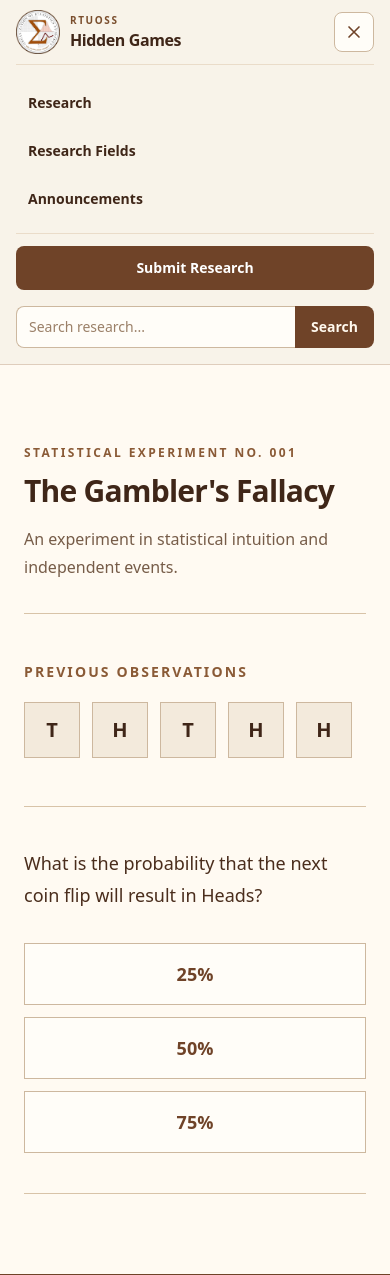
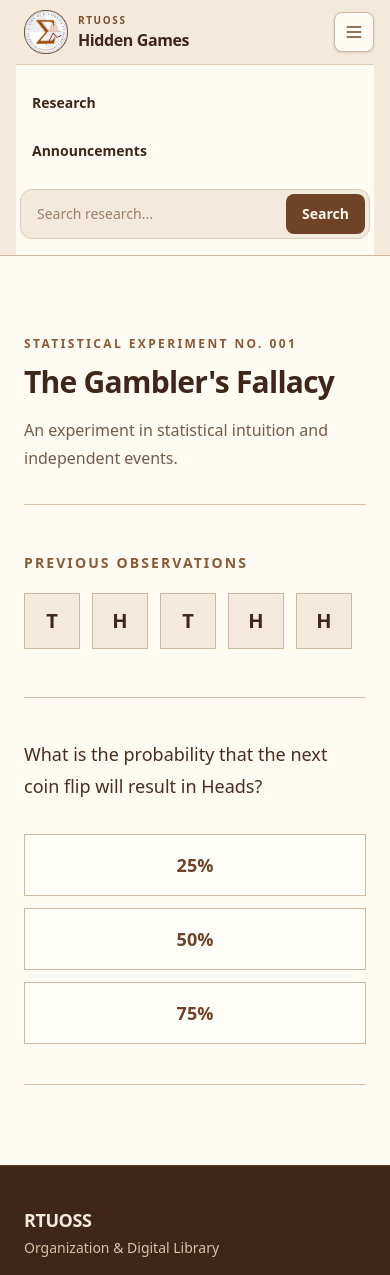
Before and after one commit to Currentflow1/RTU-OSS-Website, a Django app: page /easter/ in a window 390 px wide, after a click on "Open navigation menu". Shown: the top 1275 px of the page. Run offline with Django 5.2, Linux system fonts and the light colour scheme; some libraries are stand-ins or nearby versions.

Commit message:
Mobile v1.2

```diff
--- a/theme/static/css/dist/styles.css
+++ b/theme/static/css/dist/styles.css
@@ -370,6 +370,9 @@
   .h-1\.5 {
     height: calc(var(--spacing) * 1.5);
   }
+  .h-3 {
+    height: calc(var(--spacing) * 3);
+  }
   .h-3\.5 {
     height: calc(var(--spacing) * 3.5);
   }
@@ -409,6 +412,9 @@
   .max-h-16 {
     max-height: calc(var(--spacing) * 16);
   }
+  .min-h-0 {
+    min-height: calc(var(--spacing) * 0);
+  }
   .min-h-16 {
     min-height: calc(var(--spacing) * 16);
   }
@@ -424,6 +430,9 @@
   .w-1\.5 {
     width: calc(var(--spacing) * 1.5);
   }
+  .w-3 {
+    width: calc(var(--spacing) * 3);
+  }
   .w-3\.5 {
     width: calc(var(--spacing) * 3.5);
   }
@@ -514,6 +523,9 @@
   .border-collapse {
     border-collapse: collapse;
   }
+  .rotate-90 {
+    rotate: 90deg;
+  }
   .rotate-180 {
     rotate: 180deg;
   }
@@ -522,6 +534,12 @@
   }
   .resize {
     resize: both;
+  }
+  .grid-rows-\[0fr\] {
+    grid-template-rows: 0fr;
+  }
+  .grid-rows-\[1fr\] {
+    grid-template-rows: 1fr;
   }
   .flex-col {
     flex-direction: column;
@@ -725,6 +743,9 @@
   .border-\[\#d8c3a8\] {
     border-color: #d8c3a8;
   }
+  .border-\[\#dfcdb7\] {
+    border-color: #dfcdb7;
+  }
   .border-\[\#eadcc9\] {
     border-color: #eadcc9;
   }
@@ -785,12 +806,18 @@
   .bg-red-50 {
     background-color: var(--color-red-50);
   }
+  .bg-transparent {
+    background-color: transparent;
+  }
   .bg-white {
     background-color: var(--color-white);
   }
   .object-contain {
     object-fit: contain;
   }
+  .p-1 {
+    padding: calc(var(--spacing) * 1);
+  }
   .p-2 {
     padding: calc(var(--spacing) * 2);
   }
@@ -814,6 +841,9 @@
   }
   .px-0\.5 {
     padding-inline: calc(var(--spacing) * 0.5);
+  }
+  .px-1 {
+    padding-inline: calc(var(--spacing) * 1);
   }
   .px-2 {
     padding-inline: calc(var(--spacing) * 2);
@@ -1127,6 +1157,12 @@
     &::placeholder {
       color: #9a806b;
     }
+  }
+  .opacity-0 {
+    opacity: 0%;
+  }
+  .opacity-100 {
+    opacity: 100%;
   }
   .shadow-lg {
     --tw-shadow: 0 10px 15px -3px var(--tw-shadow-color, rgb(0 0 0 / 0.1)), 0 4px 6px -4px var(--tw-shadow-color, rgb(0 0 0 / 0.1));
@@ -1148,15 +1184,33 @@
     transition-timing-function: var(--tw-ease, var(--default-transition-timing-function));
     transition-duration: var(--tw-duration, var(--default-transition-duration));
   }
+  .transition-\[grid-template-rows\,opacity\] {
+    transition-property: grid-template-rows,opacity;
+    transition-timing-function: var(--tw-ease, var(--default-transition-timing-function));
+    transition-duration: var(--tw-duration, var(--default-transition-duration));
+  }
+  .transition-colors {
+    transition-property: color, background-color, border-color, outline-color, text-decoration-color, fill, stroke, --tw-gradient-from, --tw-gradient-via, --tw-gradient-to;
+    transition-timing-function: var(--tw-ease, var(--default-transition-timing-function));
+    transition-duration: var(--tw-duration, var(--default-transition-duration));
+  }
   .transition-transform {
     transition-property: transform, translate, scale, rotate;
     transition-timing-function: var(--tw-ease, var(--default-transition-timing-function));
     transition-duration: var(--tw-duration, var(--default-transition-duration));
   }
+  .duration-150 {
+    --tw-duration: 150ms;
+    transition-duration: 150ms;
+  }
   .duration-200 {
     --tw-duration: 200ms;
     transition-duration: 200ms;
   }
+  .ease-out {
+    --tw-ease: var(--ease-out);
+    transition-timing-function: var(--ease-out);
+  }
   .outline-none {
     --tw-outline-style: none;
     outline-style: none;
@@ -1169,6 +1223,16 @@
       }
     }
   }
+  .group-hover\:scale-105 {
+    &:is(:where(.group):hover *) {
+      @media (hover: hover) {
+        --tw-scale-x: 105%;
+        --tw-scale-y: 105%;
+        --tw-scale-z: 105%;
+        scale: var(--tw-scale-x) var(--tw-scale-y);
+      }
+    }
+  }
   .group-hover\:scale-\[1\.03\] {
     &:is(:where(.group):hover *) {
       @media (hover: hover) {
@@ -1202,6 +1266,14 @@
       @media (hover: hover) {
         color: #70452a;
       }
+    }
+  }
+  .group-active\:scale-95 {
+    &:is(:where(.group):active *) {
+      --tw-scale-x: 95%;
+      --tw-scale-y: 95%;
+      --tw-scale-z: 95%;
+      scale: var(--tw-scale-x) var(--tw-scale-y);
     }
   }
   .file\:mr-4 {
@@ -1293,6 +1365,24 @@
       }
     }
   }
+  .hover\:-translate-y-px {
+    &:hover {
+      @media (hover: hover) {
+        --tw-translate-y: -1px;
+        translate: var(--tw-translate-x) var(--tw-translate-y);
+      }
+    }
+  }
+  .hover\:scale-105 {
+    &:hover {
+      @media (hover: hover) {
+        --tw-scale-x: 105%;
+        --tw-scale-y: 105%;
+        --tw-scale-z: 105%;
+        scale: var(--tw-scale-x) var(--tw-scale-y);
+      }
+    }
+  }
   .hover\:border-\[\#3f2618\] {
     &:hover {
       @media (hover: hover) {
@@ -1381,6 +1471,20 @@
     &:hover {
       @media (hover: hover) {
         background-color: var(--color-red-100);
+      }
+    }
+  }
+  .hover\:bg-white {
+    &:hover {
+      @media (hover: hover) {
+        background-color: var(--color-white);
+      }
+    }
+  }
+  .hover\:pl-4 {
+    &:hover {
+      @media (hover: hover) {
+        padding-left: calc(var(--spacing) * 4);
       }
     }
   }
@@ -1439,6 +1543,11 @@
   .focus\:border-\[\#8a5a36\] {
     &:focus {
       border-color: #8a5a36;
+    }
+  }
+  .focus\:bg-\[\#fffdf8\] {
+    &:focus {
+      background-color: #fffdf8;
     }
   }
   .focus\:ring-2 {
@@ -1468,6 +1577,25 @@
       outline-style: none;
     }
   }
+  .active\:translate-y-0 {
+    &:active {
+      --tw-translate-y: calc(var(--spacing) * 0);
+      translate: var(--tw-translate-x) var(--tw-translate-y);
+    }
+  }
+  .active\:scale-95 {
+    &:active {
+      --tw-scale-x: 95%;
+      --tw-scale-y: 95%;
+      --tw-scale-z: 95%;
+      scale: var(--tw-scale-x) var(--tw-scale-y);
+    }
+  }
+  .active\:scale-\[0\.98\] {
+    &:active {
+      scale: 0.98;
+    }
+  }
   .sm\:right-auto {
     @media (width >= 40rem) {
       right: auto;
@@ -2035,6 +2163,10 @@
   syntax: "*";
   inherits: false;
 }
+@property --tw-ease {
+  syntax: "*";
+  inherits: false;
+}
 @property --tw-translate-x {
   syntax: "*";
   inherits: false;
@@ -2049,6 +2181,21 @@
   syntax: "*";
   inherits: false;
   initial-value: 0;
+}
+@property --tw-scale-x {
+  syntax: "*";
+  inherits: false;
+  initial-value: 1;
+}
+@property --tw-scale-y {
+  syntax: "*";
+  inherits: false;
+  initial-value: 1;
+}
+@property --tw-scale-z {
+  syntax: "*";
+  inherits: false;
+  initial-value: 1;
 }
 @layer properties {
   @supports ((-webkit-hyphens: none) and (not (margin-trim: inline))) or ((-moz-orient: inline) and (not (color:rgb(from red r g b)))) {
@@ -2093,9 +2240,13 @@
       --tw-drop-shadow-alpha: 100%;
       --tw-drop-shadow-size: initial;
       --tw-duration: initial;
+      --tw-ease: initial;
       --tw-translate-x: 0;
       --tw-translate-y: 0;
       --tw-translate-z: 0;
-    }
-  }
-}
+      --tw-scale-x: 1;
+      --tw-scale-y: 1;
+      --tw-scale-z: 1;
+    }
+  }
+}
--- a/theme/templates/partials/header.html
+++ b/theme/templates/partials/header.html
@@ -1,12 +1,12 @@
 {% load static %}
 
-<header class="sticky top-0 z-50 border-b border-amber-900/20 bg-[#f8f3e9]">
+<header class="sticky top-0 z-50 border-b border-[#cdb89f] bg-[#f3eadc]">
     <div class="mx-auto max-w-7xl px-4 sm:px-6 lg:px-8">
-    <div class="flex min-h-16 items-center justify-between gap-4 lg:min-h-20">
+        <div class="flex min-h-16 items-center justify-between gap-3 lg:min-h-20">
 
         <a
             href="{% if request.resolver_match.app_name == 'org' %}{% url 'org:home' %}{% else %}{% url 'research:home' %}{% endif %}"
-            class="group flex min-w-0 items-center gap-2.5 sm:gap-3"
+            class="group flex min-w-0 items-center gap-2.5 rounded-lg px-2 py-1.5 transition-colors duration-150 sm:gap-3"
             aria-label="RTUOSS home"
         >
             <div class="flex h-11 w-11 shrink-0 items-center justify-center sm:h-12 sm:w-12 lg:h-14 lg:w-14">
@@ -14,7 +14,7 @@
                     id="rtuoss-easter-egg"
                     src="{% static 'research/images/emblem.png' %}"
                     alt="RTUOSS emblem"
-                    class="max-h-11 max-w-11 object-contain transition-transform duration-200 group-hover:scale-[1.03] sm:max-h-12 sm:max-w-12 lg:max-h-14 lg:max-w-14"
+                    class="max-h-11 max-w-11 object-contain sm:max-h-12 sm:max-w-12 lg:max-h-14 lg:max-w-14 hover:scale-105"
                 >
             </div>
 
@@ -45,24 +45,17 @@
             </div>
         </a>
 
-        <nav class="hidden items-center gap-1 lg:flex">
+        <nav class="hidden items-center rounded-xl border border-[#dfcdb7] bg-[#fffaf2] p-1 shadow-sm lg:flex">
             <a
                 href="{% url 'research:home' %}"
-                class="rounded-lg px-3 py-2 text-sm font-semibold text-[#6f4328] transition hover:bg-[#f3eadc] hover:text-[#3f2618]"
+                class="rounded-lg px-3 py-2 text-sm font-semibold text-[#6f4328] transition-colors duration-150 hover:bg-[#f3eadc] hover:text-[#3f2618]"
             >
                 Research
             </a>
 
             <a
-                href="{% url 'research:field_list' %}"
-                class="rounded-lg px-3 py-2 text-sm font-semibold text-[#6f4328] transition hover:bg-[#f3eadc] hover:text-[#3f2618]"
-            >
-                Research Fields
-            </a>
-
-            <a
                 href="{% url 'org:home' %}"
-                class="rounded-lg px-3 py-2 text-sm font-semibold text-[#6f4328] transition hover:bg-[#f3eadc] hover:text-[#3f2618]"
+                class="rounded-lg px-3 py-2 text-sm font-semibold text-[#6f4328] transition-colors duration-150 hover:bg-[#f3eadc] hover:text-[#3f2618]"
             >
                 Announcements
             </a>
@@ -71,7 +64,7 @@
         <form
             method="get"
             action="{% url 'research:search' %}"
-            class="hidden min-w-0 lg:block lg:w-72 xl:w-80"
+            class="hidden min-w-0 rounded-xl border border-[#dfcdb7] bg-[#fffaf2] p-1 shadow-sm lg:block lg:w-72 xl:w-80"
         >
             <label
                 for="desktop-search"
@@ -87,12 +80,12 @@
                     name="q"
                     value="{{ request.GET.q|default:'' }}"
                     placeholder="Search research..."
-                    class="min-w-0 flex-1 rounded-l-lg border border-[#cdb89f] border-r-0 bg-[#fffdf8] px-3 py-2 text-sm text-[#4a2d1c] outline-none placeholder:text-[#9b8068] focus:border-[#8a5a36] focus:ring-2 focus:ring-[#9a6942]/20"
+                    class="min-w-0 flex-1 rounded-lg bg-transparent px-3 py-2 text-sm text-[#4a2d1c] outline-none placeholder:text-[#9b8068] transition-colors duration-150 focus:bg-[#fffdf8]"
                 >
 
                 <button
                     type="submit"
-                    class="shrink-0 rounded-r-lg bg-[#6f4328] px-4 py-2 text-sm font-semibold text-[#fff8ed] transition hover:bg-[#4d2d1c]"
+                    class="shrink-0 rounded-lg bg-[#6f4328] px-4 py-2 text-sm font-semibold text-[#fff8ed] transition-colors duration-150 hover:bg-[#4d2d1c]"
                 >
                     Search
                 </button>
@@ -104,7 +97,7 @@
             id="mobile-menu-button"
             aria-expanded="false"
             aria-controls="mobile-menu"
-            class="inline-flex h-10 w-10 shrink-0 items-center justify-center rounded-lg border border-[#cdb89f] bg-[#fffdf8] text-[#6f4328] transition hover:border-[#8a5a36] hover:bg-[#f3eadc] lg:hidden"
+            class="inline-flex h-10 w-10 shrink-0 items-center justify-center rounded-lg border border-[#cdb89f] bg-[#fffaf2] text-[#6f4328] shadow-sm transition-colors duration-150 hover:bg-white hover:text-[#3f2618] lg:hidden"
         >
             <span class="sr-only">Open navigation menu</span>
 
@@ -124,48 +117,35 @@
                 />
             </svg>
         </button>
-
     </div>
 
     <div
         id="mobile-menu"
-        class="hidden border-t border-[#eadcc9] pb-4 pt-4 lg:hidden"
+        class="grid grid-rows-[0fr] opacity-0 transition-[grid-template-rows,opacity] duration-150 ease-out lg:hidden"
     >
+        <div class="min-h-0 overflow-hidden">
+            <div class="border-t border-[#dfcdb7] bg-[#fffaf2] px-1 pb-4 pt-4">
+
                 <nav class="space-y-1">
                     <a
                         href="{% url 'research:home' %}"
-                class="block rounded-lg px-3 py-3 text-sm font-semibold text-[#3f2618] transition hover:bg-[#f3eadc]"
+                        class="mobile-nav-item block rounded-lg px-3 py-3 text-sm font-semibold text-[#3f2618] transition-colors duration-150 hover:bg-[#f3eadc]"
                     >
                         Research
                     </a>
 
                     <a
-                href="{% url 'research:field_list' %}"
-                class="block rounded-lg px-3 py-3 text-sm font-semibold text-[#3f2618] transition hover:bg-[#f3eadc]"
-            >
-                Research Fields
-            </a>
-
-            <a
                         href="{% url 'org:home' %}"
-                class="block rounded-lg px-3 py-3 text-sm font-semibold text-[#3f2618] transition hover:bg-[#f3eadc]"
+                        class="mobile-nav-item block rounded-lg px-3 py-3 text-sm font-semibold text-[#3f2618] transition-colors duration-150 hover:bg-[#f3eadc]"
                     >
                         Announcements
                     </a>
+                </nav>
 
-            <div class="my-3 border-t border-[#eadcc9]"></div>
-
-            <a
-                href="{% url 'research:research_submit' %}"
-                class="block rounded-lg bg-[#6f4328] px-3 py-3 text-center text-sm font-semibold text-white transition hover:bg-[#4d2d1c]"
-            >
-                Submit Research
-            </a>
-        </nav>
                 <form
                     method="get"
                     action="{% url 'research:search' %}"
-            class="mt-4"
+                    class="mobile-search mt-4 rounded-xl border border-[#dfcdb7] bg-[#f3eadc] p-1"
                 >
                     <label
                         for="mobile-search"
@@ -181,30 +161,43 @@
                             name="q"
                             value="{{ request.GET.q|default:'' }}"
                             placeholder="Search research..."
-                    class="min-w-0 flex-1 rounded-l-lg border border-[#cdb89f] border-r-0 bg-[#fffdf8] px-3 py-2.5 text-sm text-[#4a2d1c] outline-none placeholder:text-[#9b8068] focus:border-[#8a5a36] focus:ring-2 focus:ring-[#9a6942]/20"
+                            class="min-w-0 flex-1 rounded-lg bg-transparent px-3 py-2.5 text-sm text-[#4a2d1c] outline-none placeholder:text-[#9b8068] transition-colors duration-150 focus:bg-[#fffdf8]"
                         >
 
                         <button
                             type="submit"
-                    class="shrink-0 rounded-r-lg bg-[#6f4328] px-4 py-2.5 text-sm font-semibold text-[#fff8ed] transition hover:bg-[#4d2d1c]"
+                            class="shrink-0 rounded-lg bg-[#6f4328] px-4 py-2.5 text-sm font-semibold text-[#fff8ed] transition-colors duration-150 hover:bg-[#4d2d1c]"
                         >
                             Search
                         </button>
                     </div>
                 </form>
+
             </div>
-
+        </div>
+    </div>
 </div>
 
 </header>
+
+<style>
+    @media (prefers-reduced-motion: reduce) {
+        #mobile-menu,
+        #mobile-menu *,
+        #mobile-menu-button,
+        #mobile-menu-icon {
+            animation: none !important;
+            transition: none !important;
+        }
+    }
+</style>
 
 <script>
     document.addEventListener("DOMContentLoaded", function () {
         const button = document.getElementById("mobile-menu-button");
         const menu = document.getElementById("mobile-menu");
-        const icon = document.getElementById("mobile-menu-icon");
 
-        if (!button || !menu || !icon) {
+        if (!button || !menu) {
             return;
         }
 
@@ -212,23 +205,14 @@
             const isOpen = button.getAttribute("aria-expanded") === "true";
 
             button.setAttribute("aria-expanded", String(!isOpen));
-            menu.classList.toggle("hidden", isOpen);
 
-            icon.innerHTML = isOpen
-                ? `
-                    <path
-                        stroke-linecap="round"
-                        stroke-linejoin="round"
-                        d="M4 6h16M4 12h16M4 18h16"
-                    />
-                `
-                : `
-                    <path
-                        stroke-linecap="round"
-                        stroke-linejoin="round"
-                        d="M6 6l12 12M6 18L18 6"
-                    />
-                `;
+            if (isOpen) {
+                menu.classList.remove("grid-rows-[1fr]", "opacity-100");
+                menu.classList.add("grid-rows-[0fr]", "opacity-0");
+            } else {
+                menu.classList.remove("grid-rows-[0fr]", "opacity-0");
+                menu.classList.add("grid-rows-[1fr]", "opacity-100");
+            }
         });
     });
 </script>
```
Lines whose indentation alone changed are shown as unchanged.
